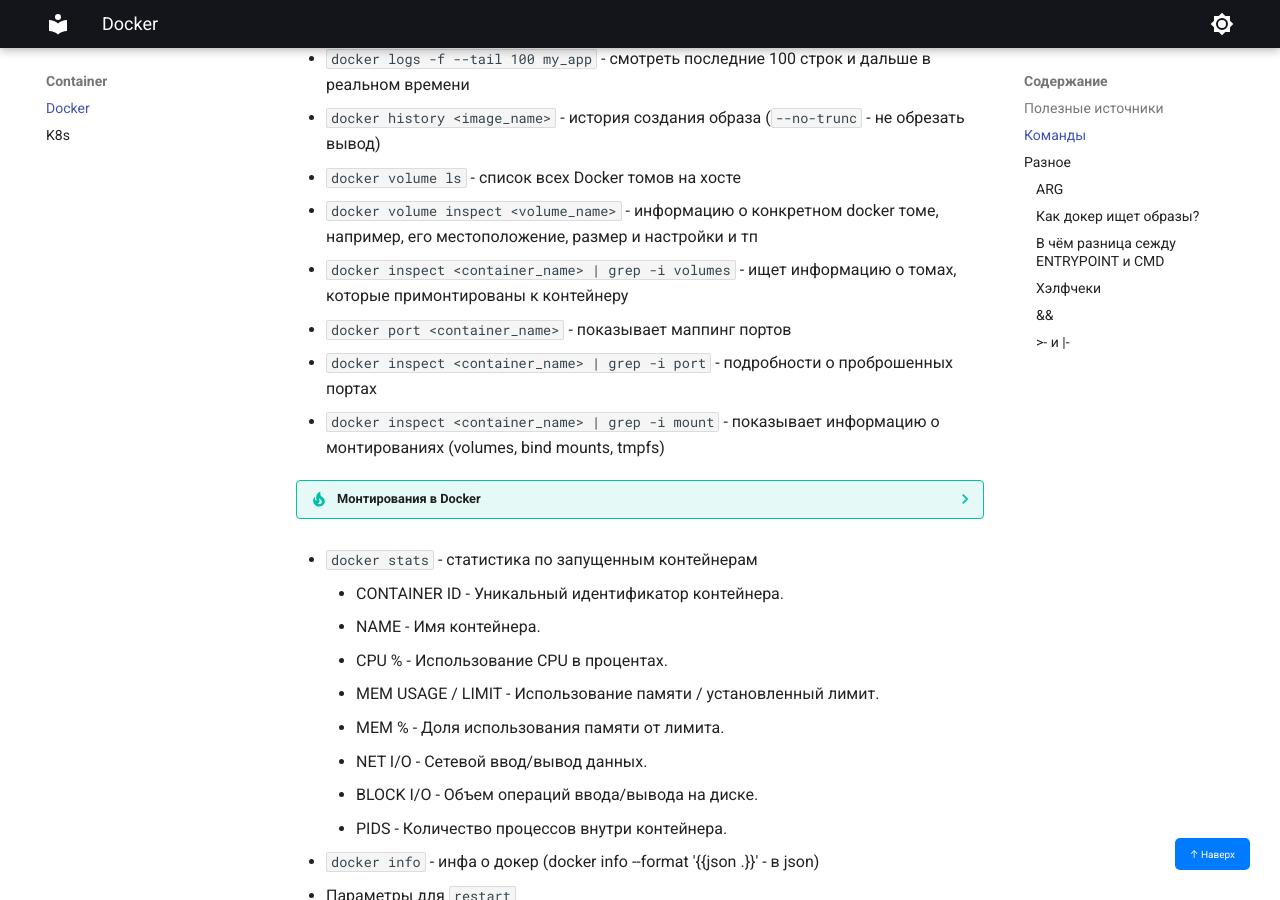
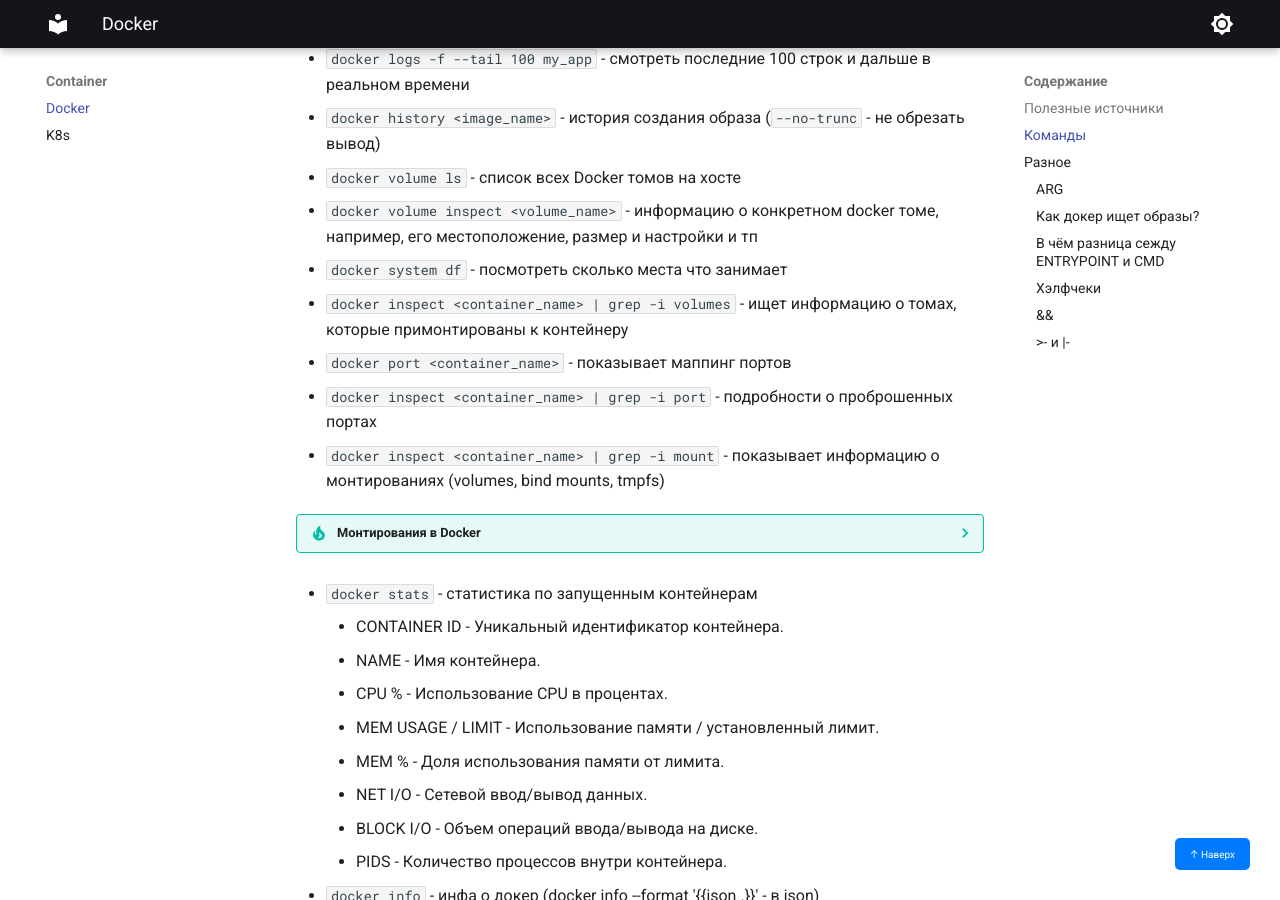
Before and after one commit to ilyamak04/wiki, an MkDocs documentation site: the page built from docs/container/Docker.md, in a window 1280 px wide and 900 px high, scrolled down 499 px. Built offline with MkDocs 1.6.1 and Material for MkDocs 9.7.7, drawn with Linux system fonts in a browser that asks for light colours.

Commit message:
add docker command

```diff
--- a/docs/container/Docker.md
+++ b/docs/container/Docker.md
@@ -13,6 +13,7 @@
 - `docker history <image_name>` - история создания образа (`--no-trunc` - не обрезать вывод)
 - `docker volume ls` - список всех Docker томов на хосте
 - `docker volume inspect <volume_name>` -  информацию о конкретном docker томе, например, его местоположение, размер и настройки и тп
+- `docker system df` - посмотреть сколько места что занимает
 - `docker inspect <container_name> | grep -i volumes` - ищет информацию о томах, которые примонтированы к контейнеру
 - `docker port <container_name>` - показывает маппинг портов
 - `docker inspect <container_name> | grep -i port` - подробности о проброшенных портах
```
